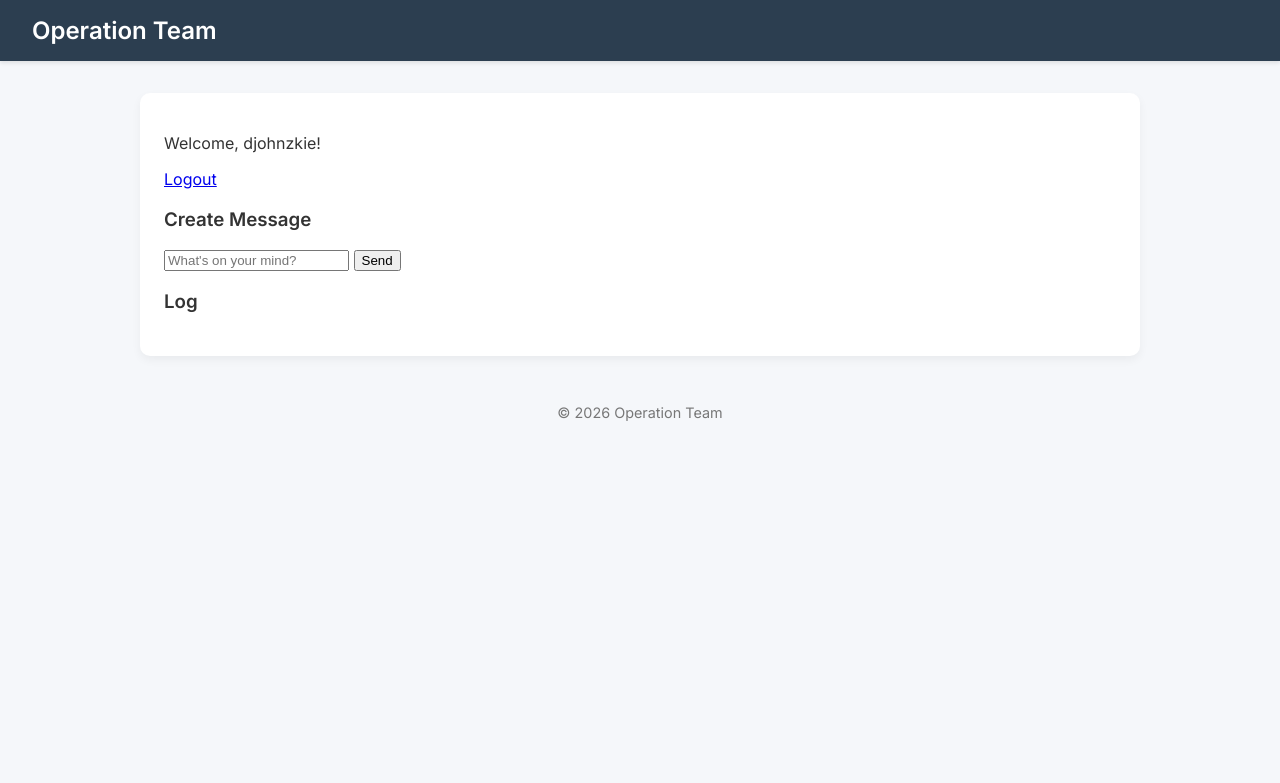
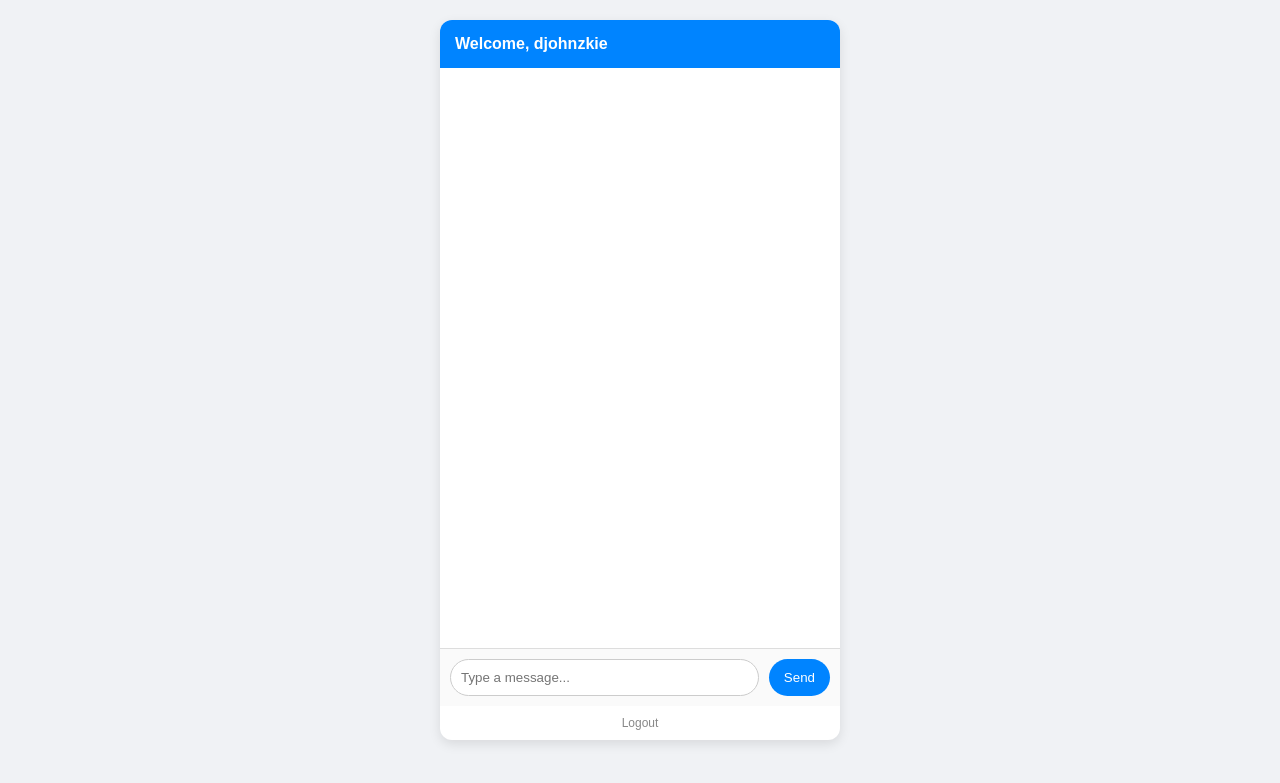
Before and after one commit to ImAleon/potential-spoon, a Flask app: page /feed in a window 1280 px wide. Shown: the top 783 px of the page. Run offline with Flask 3, Linux system fonts and the light colour scheme; a user stored in the database is signed in; data that the repository does not hold is empty.

Commit message:
feed.html

```diff
--- a/templates/feed.html
+++ b/templates/feed.html
@@ -1,19 +1,158 @@
-{% extends "base.html" %}
-{% block content %}
+<!DOCTYPE html>
+<html>
+<head>
+    <title>Feed</title>
+    <style>
+        body {
+            font-family: Arial, sans-serif;
+            background: #f0f2f5;
+            margin: 0;
+        }
 
-<p>Welcome, {{ user.username }}!</p>
-<a href="/logout">Logout</a>
+        .chat-container {
+            width: 400px;
+            height: 90vh;
+            margin: 20px auto;
+            background: white;
+            border-radius: 12px;
+            display: flex;
+            flex-direction: column;
+            box-shadow: 0 4px 12px rgba(0,0,0,0.1);
+            overflow: hidden;
+        }
 
-<h3>Create Message</h3>
-<form method="POST">
-    <input name="content" placeholder="What's on your mind?" required>
-    <button type="submit">Send</button>
-</form>
+        .chat-header {
+            padding: 15px;
+            background: #0084ff;
+            color: white;
+            font-weight: bold;
+        }
 
-<h3>Log</h3>
-{% for post in posts %}
-	<hr>
-    <p><b>{{ post.user.username if post.user else "Unknown" }}</b>: {{ post.content }}</p>
-{% endfor %}
+        .chat-box {
+            flex: 1;
+            padding: 10px;
+            overflow-y: auto;
+            display: flex;
+            flex-direction: column;
+        }
 
-{% endblock %}
+        .message {
+            padding: 10px 14px;
+            margin: 6px 0;
+            border-radius: 18px;
+            max-width: 70%;
+            display: inline-block;
+            position: relative;
+            word-wrap: break-word;
+        }
+
+        .my-message {
+            background: #0084ff;
+            color: white;
+            align-self: flex-end;
+            border-bottom-right-radius: 5px;
+        }
+
+        .other-message {
+            background: #e4e6eb;
+            color: black;
+            align-self: flex-start;
+            border-bottom-left-radius: 5px;
+        }
+
+        .username {
+            font-size: 11px;
+            opacity: 0.6;
+            margin-bottom: 3px;
+        }
+
+        .timestamp {
+            font-size: 10px;
+            opacity: 0.5;
+            margin-top: 5px;
+            text-align: right;
+        }
+
+        .chat-input {
+            display: flex;
+            padding: 10px;
+            border-top: 1px solid #ddd;
+            background: #fafafa;
+        }
+
+        .chat-input input {
+            flex: 1;
+            padding: 10px;
+            border-radius: 20px;
+            border: 1px solid #ccc;
+            outline: none;
+        }
+
+        .chat-input button {
+            margin-left: 10px;
+            padding: 10px 15px;
+            border: none;
+            border-radius: 20px;
+            background: #0084ff;
+            color: white;
+            cursor: pointer;
+        }
+
+        .chat-input button:hover {
+            background: #006fd6;
+        }
+
+        .logout {
+            text-align: center;
+            padding: 10px;
+            font-size: 12px;
+        }
+
+        .logout a {
+            text-decoration: none;
+            color: #888;
+        }
+
+        .logout a:hover {
+            text-decoration: underline;
+        }
+    </style>
+</head>
+<body>
+
+<div class="chat-container">
+
+    <div class="chat-header">
+        Welcome, {{ user.username }}
+    </div>
+
+    <div class="chat-box">
+        {% for post in posts %}
+            <div class="message
+                {% if post.user.id == user.id %}my-message{% else %}other-message{% endif %}">
+
+                <div class="username">{{ post.user.username }}</div>
+                {{ post.content }}
+
+                {% if post.timestamp %}
+                    <div class="timestamp">
+                        {{ post.timestamp.strftime('%H:%M') }}
+                    </div>
+                {% endif %}
+            </div>
+        {% endfor %}
+    </div>
+
+    <form method="POST" class="chat-input">
+        <input type="text" name="content" placeholder="Type a message..." required>
+        <button type="submit">Send</button>
+    </form>
+
+    <div class="logout">
+        <a href="{{ url_for('logout') }}">Logout</a>
+    </div>
+
+</div>
+
+</body>
+</html>
```
